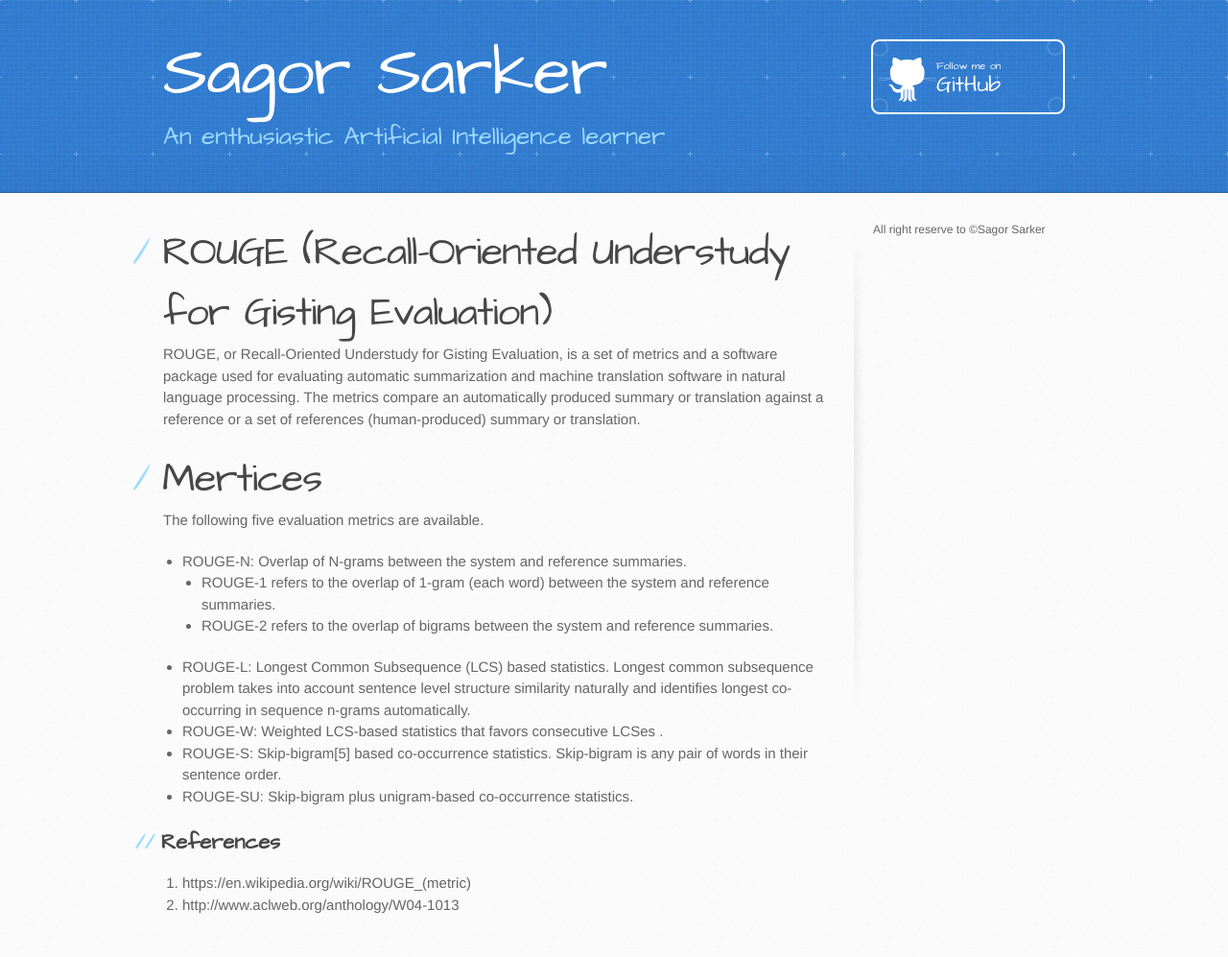
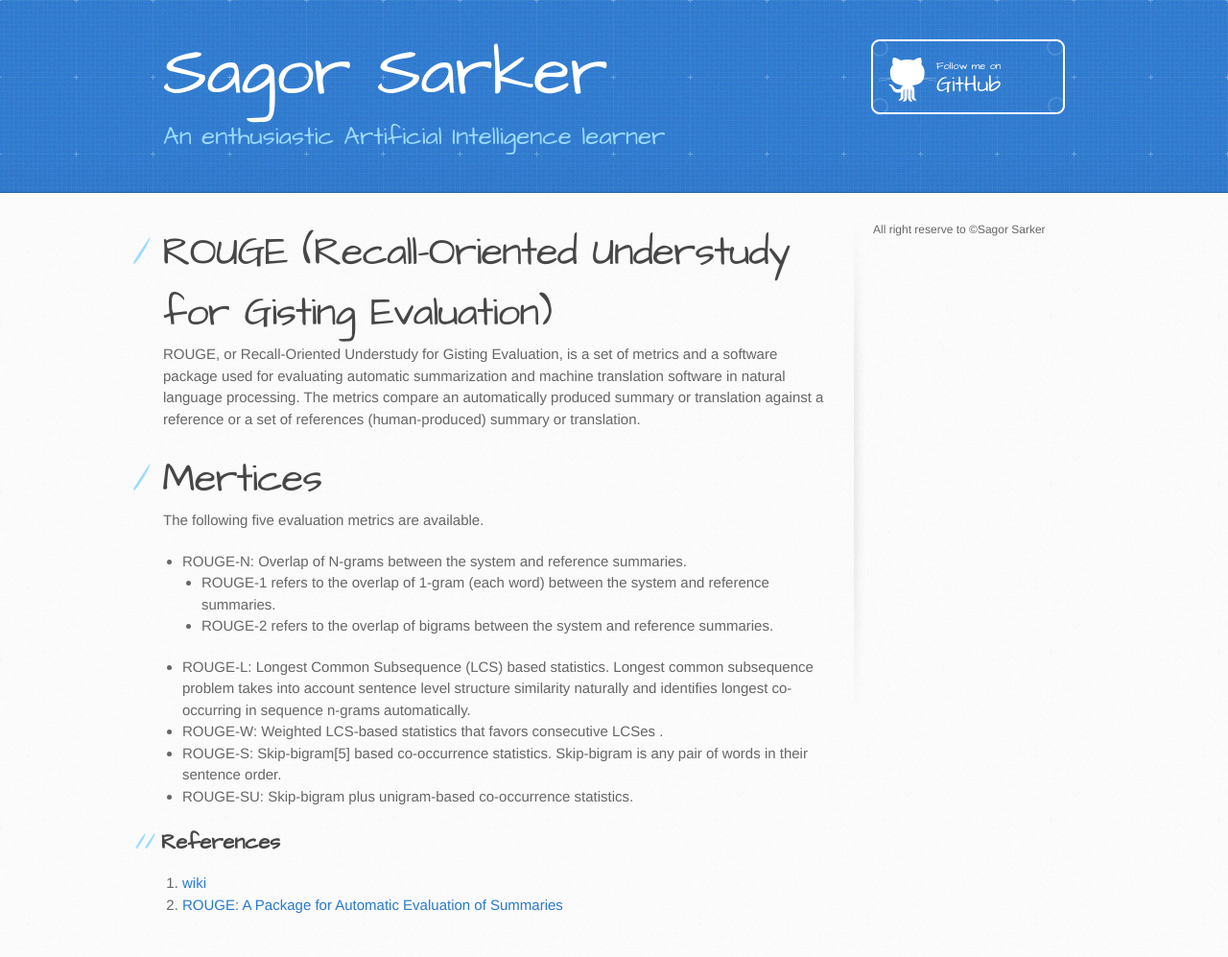
Before and after one commit to sagorbrur/sagorbrur.github.io, a Jekyll site: the page built from rouge.md, in a window 1280 px wide. Shown: the whole page at 96% size. Built offline with Jekyll 4.4.1, drawn with Linux system fonts in a browser that asks for light colours; our own code applies the rules of GitHub Pages for plain Markdown files.

Commit message:
Update rouge.md

```diff
--- a/rouge.md
+++ b/rouge.md
@@ -15,5 +15,5 @@ The following five evaluation metrics are available.
 
 
 ## References
-1. https://en.wikipedia.org/wiki/ROUGE_(metric)
-2. http://www.aclweb.org/anthology/W04-1013
+1. [wiki](https://en.wikipedia.org/wiki/ROUGE_(metric))
+2. [ROUGE: A Package for Automatic Evaluation of Summaries](http://www.aclweb.org/anthology/W04-1013)
```
